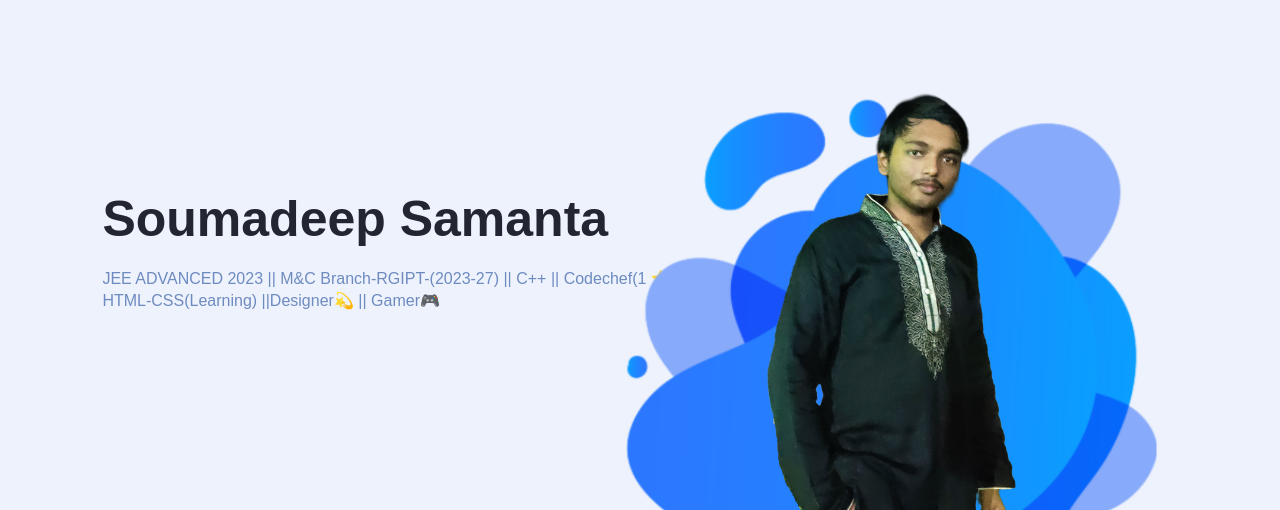
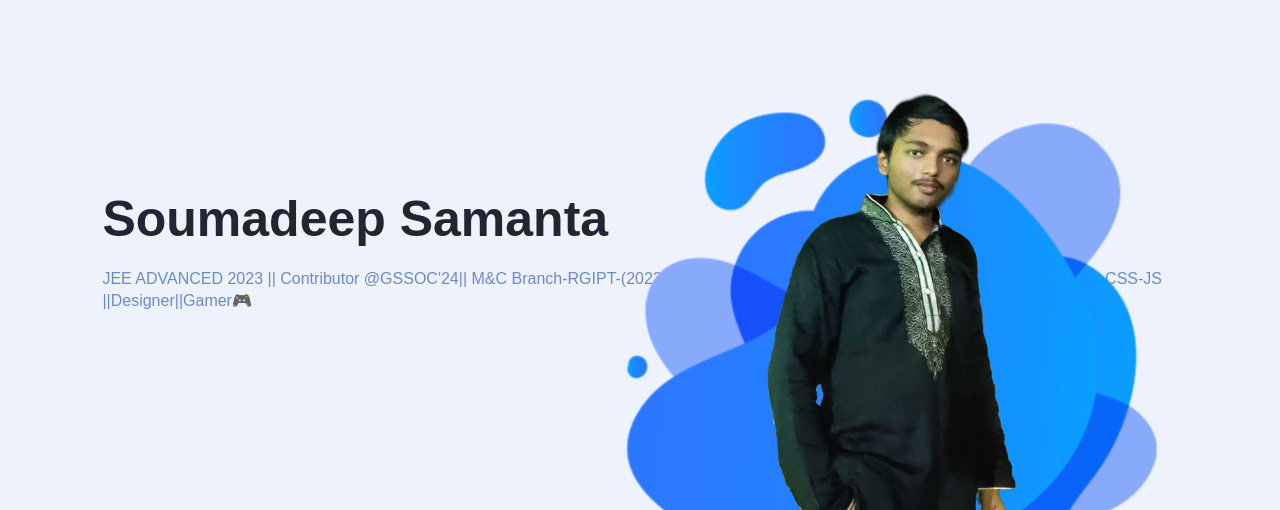
Before and after one commit to Soumadeep46/Portfolio, a plain HTML site: page index.html in a window 1280 px wide. Shown: the part 102-612 px from the top of the page. Drawn offline with Linux system fonts and the light colour scheme.

Commit message:
Update index.html

```diff
--- a/index.html
+++ b/index.html
@@ -146,7 +146,7 @@ span{
         </nav>
         <div class="info">
             <h1>Soumadeep Samanta</h1>
-            <p>JEE ADVANCED 2023 || M&C Branch-RGIPT-(2023-27) || C++ || Codechef(1 &#11088)-1321 ||<br>HTML-CSS(Learning) ||Designer&#128171 || Gamer&#127918</p>
+            <p>JEE ADVANCED 2023 || Contributor @GSSOC'24|| M&C Branch-RGIPT-(2023-27) || C++ || CodeForces-1183|| Codechef(3&#128171)-1667|| HTML-CSS-JS ||Designer||Gamer&#127918</p>
 
         </div>
         <div class="img-box">
```
